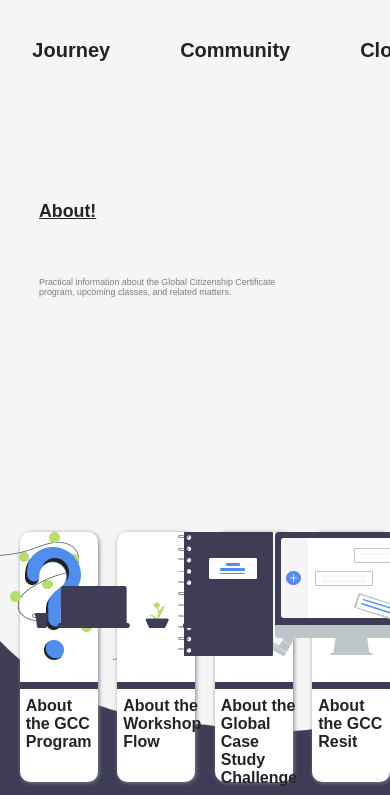
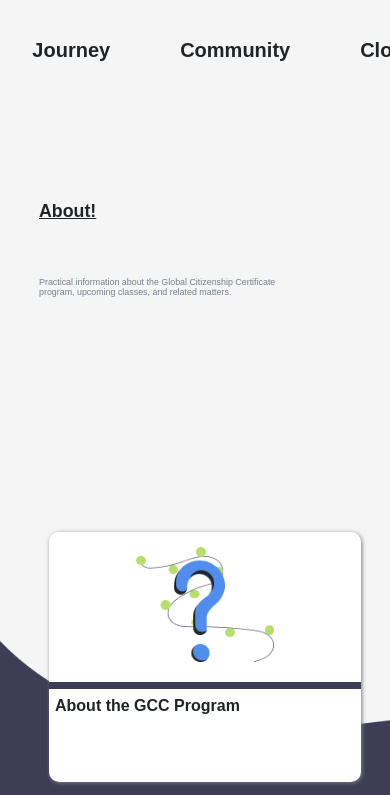
Before and after one commit to titouandeschanels/GlobalCitizenship, a React (Create React App) app in the folder gccapp/: page /about in a window 390 px wide. Shown: the top 795 px of the page. Built offline with nearby package versions, Linux system fonts and the light colour scheme; the HTML template or start-up script is replaced by a standard one.

Commit message:
make home page and about page responsive

```diff
--- a/gccapp/src/components/squares/elements.js
+++ b/gccapp/src/components/squares/elements.js
@@ -1,26 +1,36 @@
 import styled from 'styled-components';
 import {Gray, Indigo, White, Blue, Black} from '../../colors';
+
+// Responsive breakpoints
+const breakpoints = {
+    small: '480px',
+    medium: '768px',
+    large: '1024px',
+    larger: '1324px',
+};
 
 // Home Page
 export const SquareContainer = styled.div`
     display: flex;
     align-items: center;
     justify-content: center;
-    height: 250px;
+    flex-wrap: wrap;
+    height: auto;
     width: 100%;
     padding: 0 10px;
     font-size: 20px;
     font-weight: 600;
-    gap : 5vw;
-    position : absolute;
-    top : 63vh;
+    gap: 4vw; /* Adjust gap as needed */
+    position: absolute;
+    top: 63vh;
 `;
 
 export const SquareItem = styled.div`
     display: flex;
     flex-direction: column;
-    height: 100%;
+    height: 230px;
     width: 20%;
+    min-width: 160px;
     border: none;
     border-radius: 10px;
     cursor: pointer;
@@ -33,14 +43,28 @@ export const SquareItem = styled.div`
         box-shadow: 2px 2px 4px ${Gray};
     }
     transition: 0.3s;
+
+    @media screen and (max-width: ${breakpoints.largeer}) {
+        width: 10%;
+    }
+
+    @media screen and (max-width: ${breakpoints.large}) {
+        width: 15%;
+    }
+
+    @media screen and (max-width: ${breakpoints.medium}) {
+        width: 20%;
+    }
+
+    @media screen and (max-width: ${breakpoints.small}) {
+        width: 80%;
+    }
 `;
 
 export const ImageRow = styled.div`
-    flex: 1;
     display: flex;
-    min-height: 60%;
     justify-content: center;
-
+    height: 60%;
 `;
 
 export const TextRow = styled.div`
@@ -48,8 +72,6 @@ export const TextRow = styled.div`
     display: flex;
     flex-direction: column;
     align-items: flex-start;
-    /*justify-content: flex-start;
-    height: 220px;*/
     padding-top: 15px;
     padding-left: 6px;
 `;
@@ -58,10 +80,10 @@ export const SquareTitle = styled.h1`
     color: ${White};
     font-size: 16px;
     text-align: left;
+    font-weight: 600;
     user-select: none;
     margin-bottom: 3px;
     margin-top: 0;
-    font-weight: 600;
 `;
 
 export const SquareText = styled.p`
@@ -77,29 +99,45 @@ export const SquareText = styled.p`
 export const BooksImage = styled.div`
     display: flex;
     justify-content: center;
-    align-items: center;
-    max-height: 100%;
+    align-items: flex-end;
+    padding-top: 61px;
+    width: 80%;
+    height: 80%;
     img {
-        max-height: 100%;
+        width: 100%;
+        height: 100%;
+        object-fit: contain;
     }
 `;
 
-
 export const PathImage = styled.div`
-    max-height: 100%;
+    padding-top: 10px;
+    display: flex;
+    justify-content: center;
+    align-items: center;
+    width: 93%;
+    height: 93%;
     img {
-        max-height: 100%;
+        width: 100%;
+        height: 100%;
+        object-fit: contain;
     }
 `;
 
 export const PicsImage = styled.div`
-    max-height: 100%;
+    display: flex;
+    justify-content: flex-end;
+    align-items: flex-end;
+    width: 100%;
+    height: 100%;
     img {
-        max-height: 100%;
+        width: 85%;
+        height: 85%;
+        object-fit: contain;
     }
 `;
 
-// About Page add-ons
+// About Page
 export const WaveContainer = styled.div`
     background-color: ${Indigo};
     display: flex;
@@ -117,8 +155,9 @@ export const WaveContainer = styled.div`
 export const SquareItemAbout = styled.div`
     display: flex;
     flex-direction: column;
-    height: 100%;
+    height: 250px;
     width: 20%;
+    min-width: 160px;
     border: none;
     border-radius: 10px;
     cursor: pointer;
@@ -131,6 +170,22 @@ export const SquareItemAbout = styled.div`
         box-shadow: 2px 2px 4px ${Gray};
     }
     transition: 0.3s;
+
+    @media screen and (max-width: ${breakpoints.largeer}) {
+        width: 10%;
+    }
+
+    @media screen and (max-width: ${breakpoints.large}) {
+        width: 15%;
+    }
+
+    @media screen and (max-width: ${breakpoints.medium}) {
+        width: 40%;
+    }
+
+    @media screen and (max-width: ${breakpoints.small}) {
+        width: 80%;
+    }
 `;
 
 export const SquareTitleAbout = styled.h1`
@@ -142,3 +197,58 @@ export const SquareTitleAbout = styled.h1`
     margin-top: 0;
     font-weight: 600;
 `;
+
+export const QuestionImage = styled.div`
+    padding-top: 10px;
+    display: flex;
+    justify-content: center;
+    align-items: center;
+    width: 77%;
+    height: 77%;
+    padding-top: 15px;
+    img {
+        width: 100%;
+        height: 100%;
+        object-fit: contain;
+    }
+`;
+
+export const PlantImage = styled.div`
+    display: flex;
+    justify-content: center;
+    align-items: flex-end;
+    padding-top: 61px;
+    width: 95%;
+    height: 95%;
+    img {
+        width: 100%;
+        height: 100%;
+        object-fit: contain;
+    }
+`;
+
+export const PaperImage = styled.div`
+    display: flex;
+    justify-content: flex-start;
+    align-items: flex-end;
+    width: 100%;
+    height: 100%;
+    img {
+        width: 73%;
+        height: 73%;
+        object-fit: contain;
+    }
+`;
+
+export const ComputerImage = styled.div`
+    display: flex;
+    justify-content: center;
+    align-items: flex-end;
+    width: 100%;
+    height: 100%;
+    img {
+        width: 75%;
+        height: 75%;
+        object-fit: contain;
+    }
+`;
--- a/gccapp/src/components/squares/index-about.tsx
+++ b/gccapp/src/components/squares/index-about.tsx
@@ -1,16 +1,11 @@
-import {SquareContainer, WaveContainer, SquareItemAbout, ImageRow, TextRow, SquareTitleAbout, BooksImage, PathImage, PicsImage} from './elements';
+import {SquareContainer, SquareItemAbout, ImageRow, TextRow, SquareTitleAbout, QuestionImage, PlantImage, PaperImage, ComputerImage} from './elements';
 import computer from '../../assets/aboutpage/computer.png';
 import paper from '../../assets/aboutpage/paper.png';
 import plant from '../../assets/aboutpage/plant.png';
 import questionmark from '../../assets/aboutpage/bigquestionmark.png';
 
-interface SquaresProps {
-
-}
-
-const SquaresAbout: React.FC<SquaresProps> = () => {
-
-    const handleClick = ( path : string ) => {
+const SquaresHome = () => {
+    const handleClick = (path : string) => {
         window.location.href = path;
     };
 
@@ -18,9 +13,9 @@ const SquaresAbout: React.FC<SquaresProps> = () => {
         <SquareContainer>
             <SquareItemAbout onClick={() => handleClick('/journey')}>
                 <ImageRow>
-                    <PathImage>
-                        <img src={questionmark} alt="questionmark" />
-                    </PathImage>
+                    <QuestionImage>
+                        <img src={questionmark} alt="questionmark"/>
+                    </QuestionImage>
                 </ImageRow>
                 <TextRow>
                     <SquareTitleAbout>About the GCC Program</SquareTitleAbout>
@@ -28,9 +23,9 @@ const SquaresAbout: React.FC<SquaresProps> = () => {
             </SquareItemAbout>
             <SquareItemAbout onClick={() => handleClick('/about')}>
                 <ImageRow>
-                    <BooksImage>
-                        <img src={plant} alt="plant" />
-                    </BooksImage>
+                    <PlantImage>
+                        <img src={plant} alt="plant"/>
+                    </PlantImage>
                 </ImageRow>
                 <TextRow>
                     <SquareTitleAbout>About the Workshop Flow</SquareTitleAbout>
@@ -38,19 +33,19 @@ const SquaresAbout: React.FC<SquaresProps> = () => {
             </SquareItemAbout>
             <SquareItemAbout onClick={() => handleClick('/badges')}>
                 <ImageRow>
-                    <PicsImage>
-                        <img src={paper} alt="paper" />
-                    </PicsImage>
+                    <PaperImage>
+                        <img src={paper} alt="paper"/>
+                    </PaperImage>
                 </ImageRow>
                 <TextRow>
-                    <SquareTitleAbout>About the Global Case Study Challenge</SquareTitleAbout>
+                    <SquareTitleAbout>Badge Collection</SquareTitleAbout>
                 </TextRow>
             </SquareItemAbout>
-            <SquareItemAbout onClick={() => handleClick('/journey')}>
+            <SquareItemAbout onClick={() => handleClick('/badges')}>
                 <ImageRow>
-                    <PathImage>
-                        <img src={computer} alt="computer" />
-                    </PathImage>
+                    <ComputerImage>
+                        <img src={computer} alt="computer"/>
+                    </ComputerImage>
                 </ImageRow>
                 <TextRow>
                     <SquareTitleAbout>About the GCC Resit</SquareTitleAbout>
@@ -60,4 +55,4 @@ const SquaresAbout: React.FC<SquaresProps> = () => {
     );
 }
 
-export default SquaresAbout;
+export default SquaresHome;
--- a/gccapp/src/components/squares/index-home.tsx
+++ b/gccapp/src/components/squares/index-home.tsx
@@ -1,3 +1,56 @@
+import React from 'react';
+import { SquareContainer, SquareItem, ImageRow, TextRow, SquareTitle, SquareText, BooksImage, PathImage, PicsImage } from './elements';
+import books from '../../assets/homepage/books.png';
+import path from '../../assets/homepage/path.png';
+import pics from '../../assets/homepage/pics.png';
+
+const SquaresHome = () => {
+    const handleClick = (path : string) => {
+        window.location.href = path;
+    };
+
+    return (
+        <SquareContainer>
+            <SquareItem onClick={() => handleClick('/journey')}>
+                <ImageRow>
+                    <PathImage>
+                        <img src={path} alt="path" />
+                    </PathImage>
+                </ImageRow>
+                <TextRow>
+                    <SquareTitle>E-learning Journey</SquareTitle>
+                    <SquareText>To-do Content</SquareText>
+                </TextRow>
+            </SquareItem>
+            <SquareItem onClick={() => handleClick('/about')}>
+                <ImageRow>
+                    <BooksImage>
+                        <img src={books} alt="books" />
+                    </BooksImage>
+                </ImageRow>
+                <TextRow>
+                    <SquareTitle>About</SquareTitle>
+                    <SquareText>Reading Content</SquareText>
+                </TextRow>
+            </SquareItem>
+            <SquareItem onClick={() => handleClick('/badges')}>
+                <ImageRow>
+                    <PicsImage>
+                        <img src={pics} alt="pics" />
+                    </PicsImage>
+                </ImageRow>
+                <TextRow>
+                    <SquareTitle>Badge Collection</SquareTitle>
+                    <SquareText>To-do Content</SquareText>
+                </TextRow>
+            </SquareItem>
+        </SquareContainer>
+    );
+}
+
+export default SquaresHome;
+
+/*
 import {SquareContainer, SquareItem, ImageRow, TextRow, SquareTitle, SquareText, BooksImage, PathImage, PicsImage} from './elements';
 import books from '../../assets/homepage/books.png';
 import path from '../../assets/homepage/path.png';
@@ -52,4 +105,4 @@ const SquaresHome: React.FC<SquaresProps> = () => {
     );
 }
 
-export default SquaresHome;
+export default SquaresHome;*/
--- a/gccapp/src/pages/about.tsx
+++ b/gccapp/src/pages/about.tsx
@@ -1,7 +1,5 @@
 import Page from "./page";
 import SquaresAbout from "../components/squares/index-about";
-import WaveBackground from "../components/waveBackground";
-import {Indigo} from "../colors";
 import BackgroundAboutpage from "../components/background/index-about";
 
 interface AboutProps {
```
